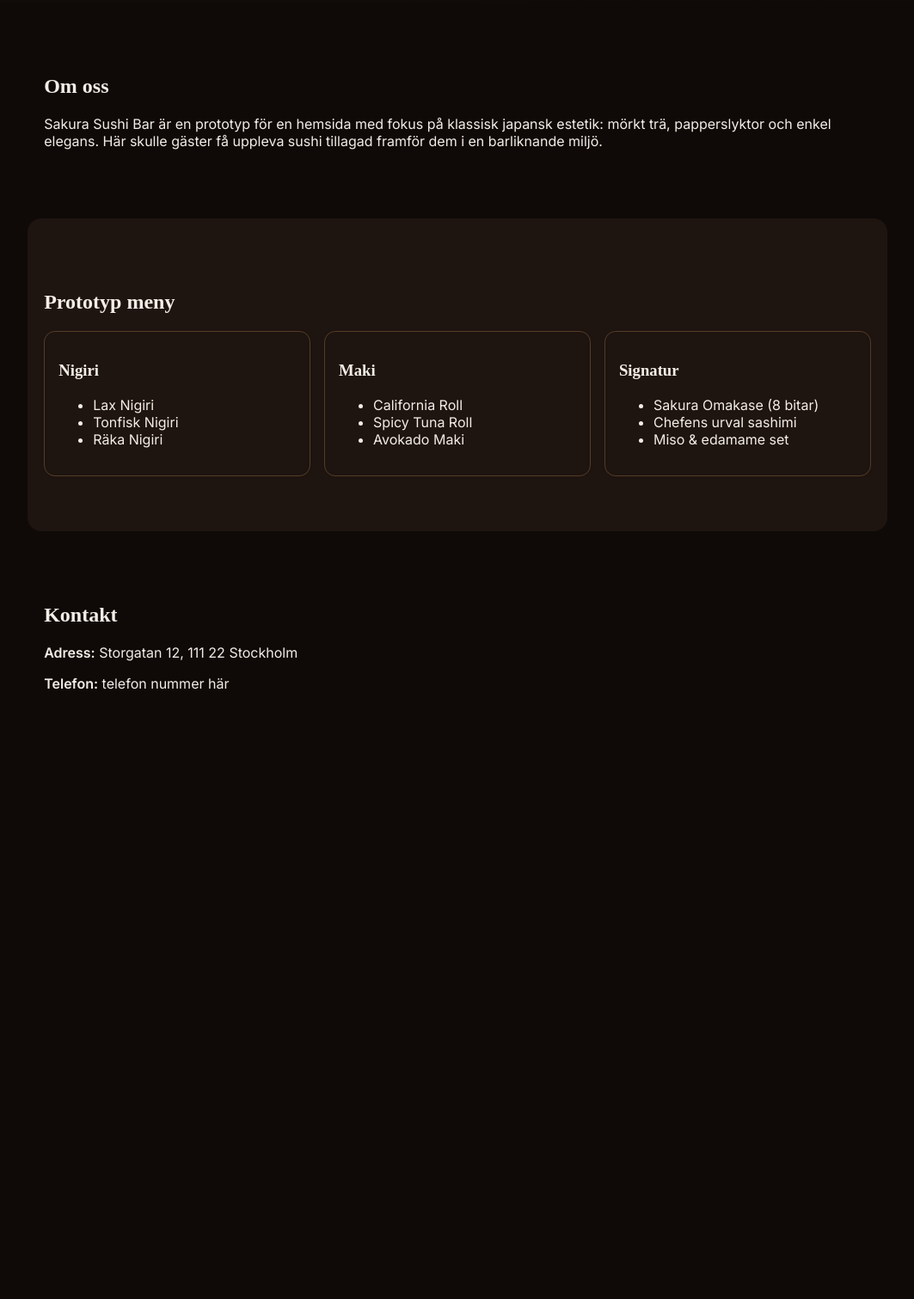
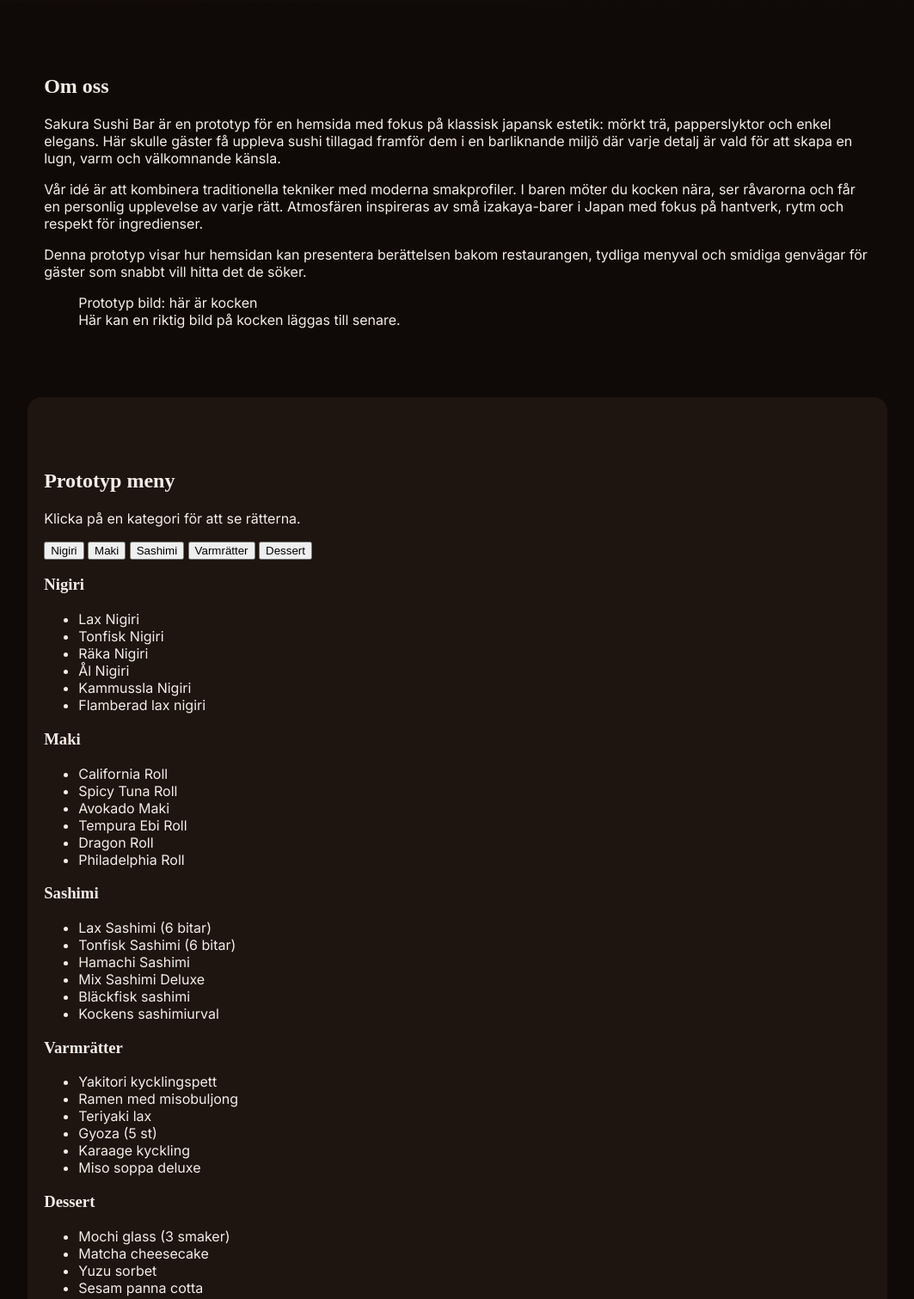
Before and after one commit to Seb269/sushi-prototyp, a plain HTML site: page index.html in a window 1280 px wide. Shown: the part 717-2228 px from the top of the page at 86% size, without its empty margins (108-1171 px from the left). Before the commit the page ends 1602 px from the top, so only its background shows below. Drawn offline with Linux system fonts and the light colour scheme.

Commit message:
Update index.html

```diff
--- a/index.html
+++ b/index.html
@@ -13,9 +13,7 @@
     <link rel="stylesheet" href="styles.css" />
   </head>
   <body>
-    <button class="quick-nav-toggle" id="quickNavToggle" aria-label="Öppna genvägar">
-      ☰
-    </button>
+    <button class="quick-nav-toggle" id="quickNavToggle" aria-label="Öppna genvägar">☰</button>
 
     <aside class="quick-nav" id="quickNav" aria-label="Genvägar">
       <h2>Genvägar</h2>
@@ -43,38 +41,100 @@
     <main>
       <section class="section" id="about">
         <h2>Om oss</h2>
-        <p>
-          Sakura Sushi Bar är en prototyp för en hemsida med fokus på klassisk japansk
-          estetik: mörkt trä, papperslyktor och enkel elegans. Här skulle gäster få
-          uppleva sushi tillagad framför dem i en barliknande miljö.
-        </p>
+        <div class="about-layout">
+          <div>
+            <p>
+              Sakura Sushi Bar är en prototyp för en hemsida med fokus på klassisk japansk
+              estetik: mörkt trä, papperslyktor och enkel elegans. Här skulle gäster få uppleva
+              sushi tillagad framför dem i en barliknande miljö där varje detalj är vald för att
+              skapa en lugn, varm och välkomnande känsla.
+            </p>
+            <p>
+              Vår idé är att kombinera traditionella tekniker med moderna smakprofiler. I baren
+              möter du kocken nära, ser råvarorna och får en personlig upplevelse av varje rätt.
+              Atmosfären inspireras av små izakaya-barer i Japan med fokus på hantverk, rytm och
+              respekt för ingredienser.
+            </p>
+            <p>
+              Denna prototyp visar hur hemsidan kan presentera berättelsen bakom restaurangen,
+              tydliga menyval och smidiga genvägar för gäster som snabbt vill hitta det de söker.
+            </p>
+          </div>
+          <figure class="chef-card">
+            <div class="chef-placeholder">Prototyp bild: här är kocken</div>
+            <figcaption>Här kan en riktig bild på kocken läggas till senare.</figcaption>
+          </figure>
+        </div>
       </section>
 
       <section class="section menu-section" id="menu">
         <h2>Prototyp meny</h2>
-        <div class="menu-grid">
-          <article>
+        <p class="menu-intro">Klicka på en kategori för att se rätterna.</p>
+
+        <div class="menu-tabs" role="tablist" aria-label="Menykategorier">
+          <button class="menu-tab active" data-category="nigiri">Nigiri</button>
+          <button class="menu-tab" data-category="maki">Maki</button>
+          <button class="menu-tab" data-category="sashimi">Sashimi</button>
+          <button class="menu-tab" data-category="varmt">Varmrätter</button>
+          <button class="menu-tab" data-category="dessert">Dessert</button>
+        </div>
+
+        <div class="menu-panels">
+          <article class="menu-panel active" data-category="nigiri">
             <h3>Nigiri</h3>
             <ul>
               <li>Lax Nigiri</li>
               <li>Tonfisk Nigiri</li>
               <li>Räka Nigiri</li>
+              <li>Ål Nigiri</li>
+              <li>Kammussla Nigiri</li>
+              <li>Flamberad lax nigiri</li>
             </ul>
           </article>
-          <article>
+
+          <article class="menu-panel" data-category="maki">
             <h3>Maki</h3>
             <ul>
               <li>California Roll</li>
               <li>Spicy Tuna Roll</li>
               <li>Avokado Maki</li>
+              <li>Tempura Ebi Roll</li>
+              <li>Dragon Roll</li>
+              <li>Philadelphia Roll</li>
             </ul>
           </article>
-          <article>
-            <h3>Signatur</h3>
+
+          <article class="menu-panel" data-category="sashimi">
+            <h3>Sashimi</h3>
             <ul>
-              <li>Sakura Omakase (8 bitar)</li>
-              <li>Chefens urval sashimi</li>
-              <li>Miso & edamame set</li>
+              <li>Lax Sashimi (6 bitar)</li>
+              <li>Tonfisk Sashimi (6 bitar)</li>
+              <li>Hamachi Sashimi</li>
+              <li>Mix Sashimi Deluxe</li>
+              <li>Bläckfisk sashimi</li>
+              <li>Kockens sashimiurval</li>
+            </ul>
+          </article>
+
+          <article class="menu-panel" data-category="varmt">
+            <h3>Varmrätter</h3>
+            <ul>
+              <li>Yakitori kycklingspett</li>
+              <li>Ramen med misobuljong</li>
+              <li>Teriyaki lax</li>
+              <li>Gyoza (5 st)</li>
+              <li>Karaage kyckling</li>
+              <li>Miso soppa deluxe</li>
+            </ul>
+          </article>
+
+          <article class="menu-panel" data-category="dessert">
+            <h3>Dessert</h3>
+            <ul>
+              <li>Mochi glass (3 smaker)</li>
+              <li>Matcha cheesecake</li>
+              <li>Yuzu sorbet</li>
+              <li>Sesam panna cotta</li>
             </ul>
           </article>
         </div>
@@ -82,7 +142,7 @@
 
       <section class="section" id="contact">
         <h2>Kontakt</h2>
-        <p><strong>Adress:</strong> Storgatan 12, 111 22 Stockholm</p>
+        <p><strong>Adress:</strong> adress här</p>
         <p><strong>Telefon:</strong> telefon nummer här</p>
       </section>
     </main>
```
